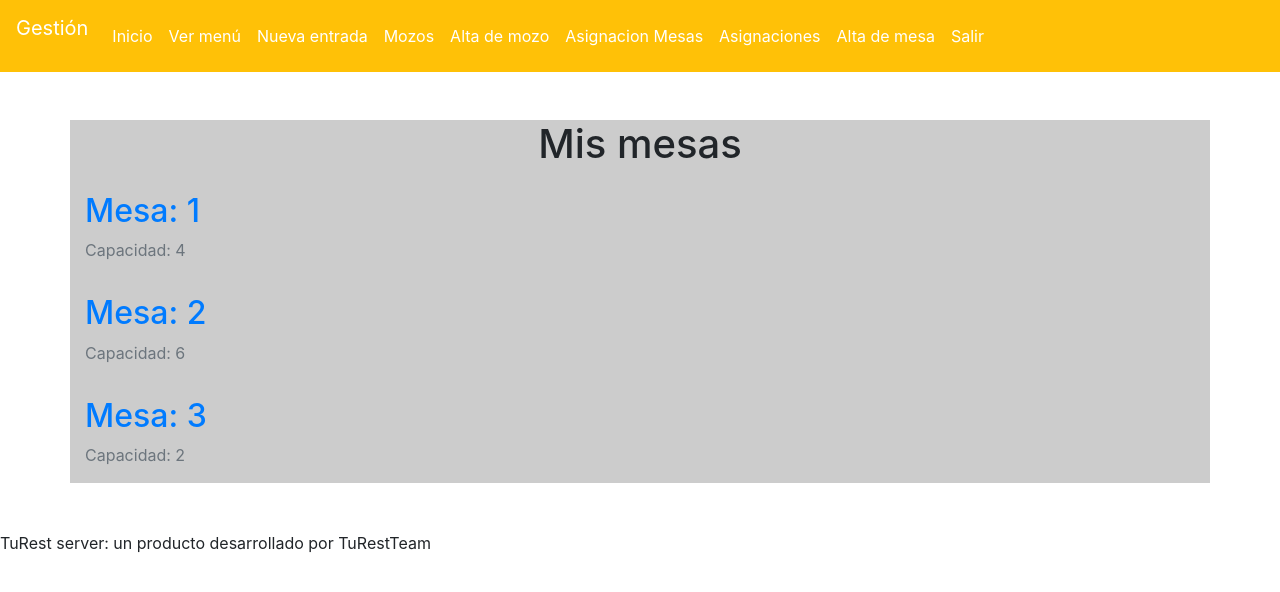
After one commit to LeaTex/UNQ-iisoft-2021c1-turest, a Django app: page /panel/mesas in a window 1280 px wide. The commit adds this page. Shown: the top 592 px of the page. Run offline with Django 3.2, Linux system fonts and the light colour scheme; a user stored in the database is signed in; data comes from the database, SQL or seed files in the repository; some libraries are stand-ins or nearby versions.

Commit message:
Alta mesa implementado

```diff
--- a/administracion/admin.py
+++ b/administracion/admin.py
@@ -1,7 +1,8 @@
 from django.contrib import admin
-from .models import Item, Mozo, AsignacionMesa
+from .models import Item, Mozo, AsignacionMesa, Mesa
 
 # Register your models here.
 admin.site.register(Item)
 admin.site.register(Mozo)
 admin.site.register(AsignacionMesa)
+admin.site.register(Mesa)
--- a/administracion/models.py
+++ b/administracion/models.py
@@ -38,3 +38,16 @@ class Mozo(models.Model):
 
     def __str__(self):
         return self.nombre
+
+
+class Mesa(models.Model):
+    author = models.ForeignKey("auth.User", on_delete=models.CASCADE)
+    mesa = models.CharField(max_length=200)
+    capacidad = models.PositiveIntegerField()
+
+    def publish(self):
+        self.updateDate = timezone.now()
+        self.save()
+
+    def __str__(self):
+        return self.mesa
--- /dev/null
+++ b/administracion/templates/admin/mesasList.html
@@ -0,0 +1,16 @@
+{% extends 'panelStructure.html' %}
+{% block content %}
+	<div class="row mt-5">
+		<div class="col-12">
+			<h1 class="text-center">Mis mesas</h1>
+		</div>
+	</div>
+	{% for mesa in mesas %}
+		<article class="row mt-3">
+			<div class="col-12">
+				<h2 class="text-primary">Mesa: {{mesa.mesa}}</h2>
+				<p class="text-secondary">Capacidad: {{mesa.capacidad}}</p>
+			</div>
+		</article>
+	{% endfor %}
+{% endblock %}
--- a/administracion/templates/panelStructure.html
+++ b/administracion/templates/panelStructure.html
@@ -22,6 +22,7 @@
                     <li><a class="nav-link text-white" href="{% url 'mozoNew' %}"><span class="glyphicon glyphicon-plus"> Alta de mozo</span></a></li>
 					<li><a class="nav-link text-white" href="{% url 'asignacionNew' %}"><span class="glyphicon glyphicon-plus"> Asignacion Mesas</span></a></li>
 					<li><a class="nav-link text-white" href="{% url 'asignacionesList' %}"><span class="glyphicon glyphicon-plus"> Asignaciones</span></a></li>
+					<li><a class="nav-link text-white" href="{% url 'mesaNew' %}"><span class="glyphicon glyphicon-plus"> Alta de mesa</span></a></li>
 					<li><a class="nav-link text-white" href="{% url 'salir' %}">Salir</a></li>
 
 				</ul>
--- a/administracion/urls.py
+++ b/administracion/urls.py
@@ -10,5 +10,7 @@ urlpatterns = [
     path('mozos', views.mozoList, name='mozoList'),
     path('mozoNew', views.mozoNew, name='mozoNew'),
     path('asignacionMesa', views.asignacionNew, name='asignacionNew'),
-    path('asignaciones', views.asignacionesList, name='asignacionesList')
+    path('asignaciones', views.asignacionesList, name='asignacionesList'),
+    path('mesaNew', views.mesaNew, name='mesaNew'),
+    path('mesas', views.mesasList, name='mesasList')
 ]
--- a/administracion/views.py
+++ b/administracion/views.py
@@ -1,7 +1,7 @@
 from django.shortcuts import render, get_object_or_404, redirect
 from django.utils import timezone
-from .models import Item, Mozo, AsignacionMesa
-from .forms import ItemForm, MozoForm, AsignacionMesaForm
+from .models import Item, Mozo, AsignacionMesa, Mesa
+from .forms import ItemForm, MozoForm, AsignacionMesaForm, MesaForm
 from django.contrib.auth.decorators import login_required
 
 
@@ -85,3 +85,21 @@ def asignacionNew(request):
 @login_required
 def asignacionesList(request):
     return render(request, 'admin/asignaciones.html', {'asignaciones': AsignacionMesa.objects.all()})
+
+
+@login_required
+def mesaNew(request):
+    if request.method == "POST":
+        form = MesaForm(request.POST)
+        if form.is_valid():
+            mesa = form.save(commit=False)
+            mesa.author = request.user
+            mesa.published_date = timezone.now()
+            mesa.save()
+            return redirect('mesasList')
+    else:
+        return render(request, 'admin/mesaNew.html', {'form': MesaForm()})
+
+@login_required
+def mesasList(request):
+    return render(request, 'admin/mesasList.html', {'mesas': Mesa.objects.all()})
```
Also changed, not shown: administracion/forms.py (+7 -1 lines), administracion/templates/admin/mesaNew.html (added, +8 -0 lines), administracion/migrations/0003_auto_20210524_1126.py (added), db.sqlite3.
